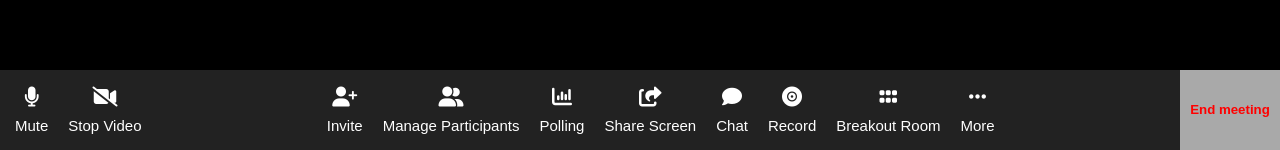
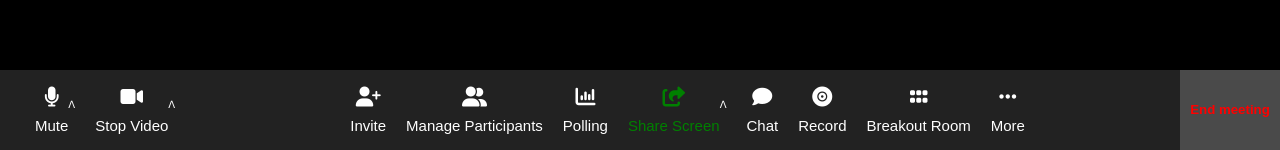
Before and after one commit to leonardopozzan/html-css-zoom, a plain HTML site: page index.html in a window 1280 px wide. Shown: the part 650-800 px from the top of the page. Drawn offline with Linux system fonts and the light colour scheme.

Commit message:
footer-details

```diff
--- a/css/style.css
+++ b/css/style.css
@@ -14,7 +14,7 @@
     --darkgray: #222222;
 }
 header{
-    height: 50px;
+    height: 60px;
     z-index: 100;
 }
 footer{
@@ -97,12 +97,20 @@
     font-size: 15px;
 }
 footer .command_bar .flex > div{
-    padding-right: 20px;
+    padding-left: 20px;
 }
 footer .command_bar h5{
     color: red;
-    background-color: darkgrey;
+    background-color: #4A4A4A;
     line-height: 80px;
     min-width: 100px;
-
 }
+footer .green{
+    color: green;
+}
+footer .command_bar .flex > div.arrow{
+    font-size: 10px;
+    padding-right: 0;
+    padding-left: 0;
+    padding-top: 12px;
+}
--- a/index.html
+++ b/index.html
@@ -171,15 +171,18 @@
 
         <!-- barra dei comando -->
         <div class="command_bar flex">
-            <div class="flex">
+            <div class="flex mic_vid">
                 <div>
                     <i class="fa-solid fa-microphone"></i>
                     <div>Mute</div>
                 </div>
+                <div class="arrow">&#5169;</div>
                 <div>
-                    <i class="fa-solid fa-video-slash"></i>
+                    <i class="fa-solid fa-video"></i>
                     <div>Stop Video</div>
                 </div>
+                <div class="arrow">&#5169;</div>
+
             </div>
 
             <div class="flex">
@@ -195,10 +198,11 @@
                     <i class="fa-solid fa-chart-column"></i>
                     <div>Polling</div>
                 </div>
-                <div>
+                <div class="green">
                     <i class="fa-solid fa-share-from-square"></i>
                     <div>Share Screen</div>
                 </div>
+                <div class="arrow">&#5169;</div>
                 <div>
                     <i class="fa-solid fa-comment"></i>
                     <div>Chat</div>
```
